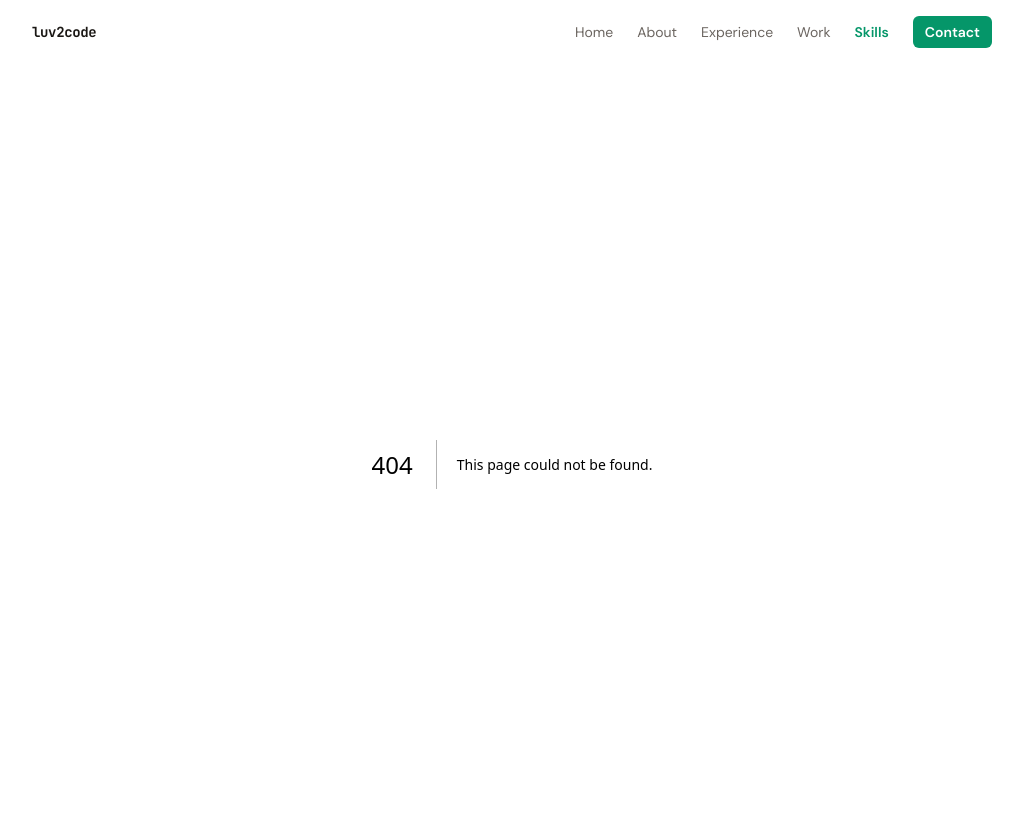
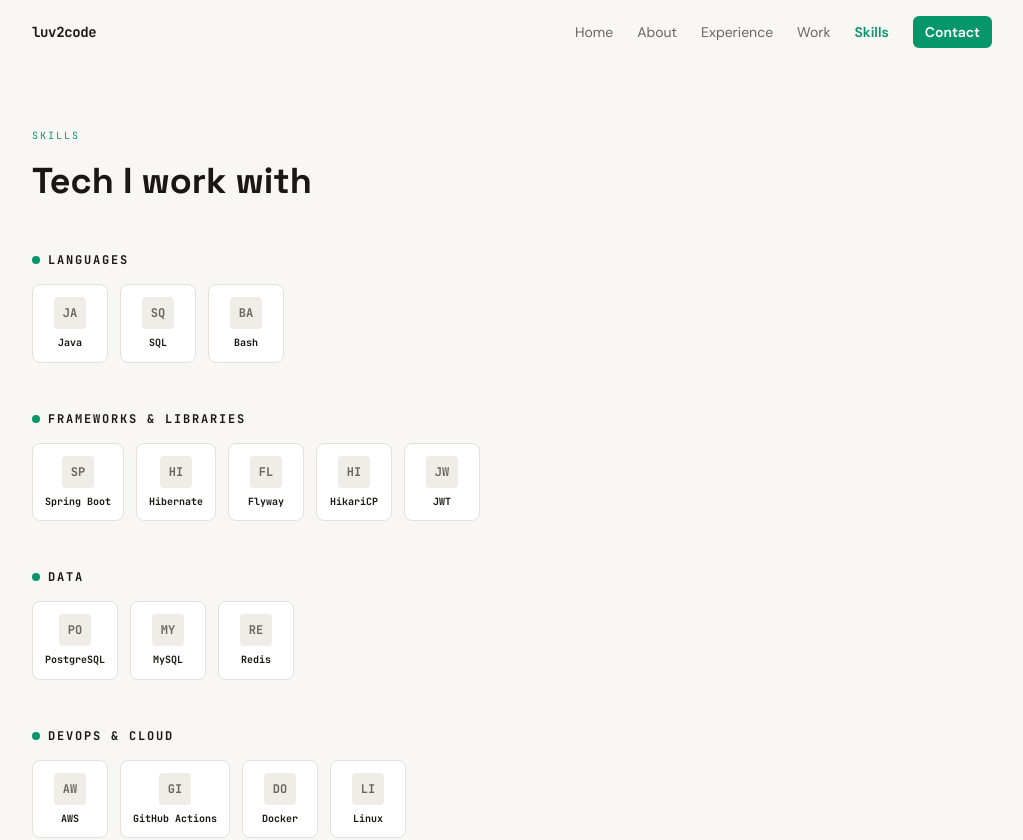
Before and after one commit to dangi-ai/dangi-ai.github.io, a Next.js app: page /skills in a window 1280 px wide. Before the commit this address had no page. Shown: the top 840 px of the page, without its empty margins (128-1151 px from the left). Built offline with nearby package versions, Linux system fonts and the light colour scheme.

Commit message:
feat: skills page — category groups with monogram cards

```diff
--- /dev/null
+++ b/src/app/skills/page.tsx
@@ -0,0 +1,29 @@
+import type { Metadata } from 'next'
+import { skills, CATEGORIES } from '@/data/skills'
+import { SkillGroup } from '@/components/skills/SkillGroup'
+
+export const metadata: Metadata = {
+  title: 'Skills',
+  description:
+    'Technologies Sushil Dangi works with — Java, Spring Boot, PostgreSQL, AWS, Docker, and more.',
+  openGraph: { url: 'https://luv2code.in/skills' },
+}
+
+export default function SkillsPage() {
+  return (
+    <div className="max-w-5xl mx-auto px-8 py-16">
+      <p className="font-mono text-[10px] text-accent uppercase tracking-[0.2em] mb-4">Skills</p>
+      <h1 className="font-display text-4xl font-extrabold text-ink leading-tight mb-12">
+        Tech I work with
+      </h1>
+
+      <div className="space-y-12">
+        {CATEGORIES.map(({ key, label }) => {
+          const group = skills.filter(s => s.category === key)
+          if (group.length === 0) return null
+          return <SkillGroup key={key} label={label} skills={group} />
+        })}
+      </div>
+    </div>
+  )
+}
--- /dev/null
+++ b/src/components/skills/SkillCard.tsx
@@ -0,0 +1,25 @@
+import type { Skill } from '@/lib/types'
+
+interface SkillCardProps {
+  skill: Skill
+}
+
+function monogram(name: string): string {
+  return name.slice(0, 2).toUpperCase()
+}
+
+export function SkillCard({ skill }: SkillCardProps) {
+  return (
+    <div className="bg-white border border-line rounded-lg p-3 flex flex-col items-center gap-2 min-w-[76px] hover:shadow-sm transition-shadow">
+      <div
+        className="w-8 h-8 rounded flex items-center justify-center bg-surface text-muted font-mono text-xs font-bold select-none"
+        aria-hidden
+      >
+        {monogram(skill.name)}
+      </div>
+      <span className="font-mono text-[10px] text-ink text-center leading-tight font-semibold">
+        {skill.name}
+      </span>
+    </div>
+  )
+}
--- /dev/null
+++ b/src/components/skills/SkillGroup.tsx
@@ -0,0 +1,25 @@
+import type { Skill } from '@/lib/types'
+import { SkillCard } from './SkillCard'
+
+interface SkillGroupProps {
+  label: string
+  skills: Skill[]
+}
+
+export function SkillGroup({ label, skills }: SkillGroupProps) {
+  return (
+    <div>
+      <div className="flex items-center gap-2 mb-4">
+        <span className="w-2 h-2 rounded-full bg-accent flex-shrink-0" aria-hidden />
+        <h2 className="font-mono text-xs text-ink font-semibold uppercase tracking-[0.15em]">
+          {label}
+        </h2>
+      </div>
+      <div className="flex flex-wrap gap-3">
+        {skills.map(skill => (
+          <SkillCard key={skill.name} skill={skill} />
+        ))}
+      </div>
+    </div>
+  )
+}
```
